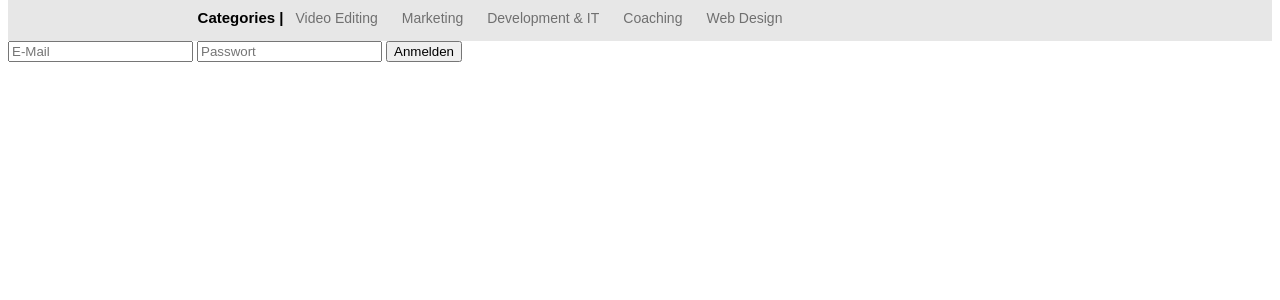
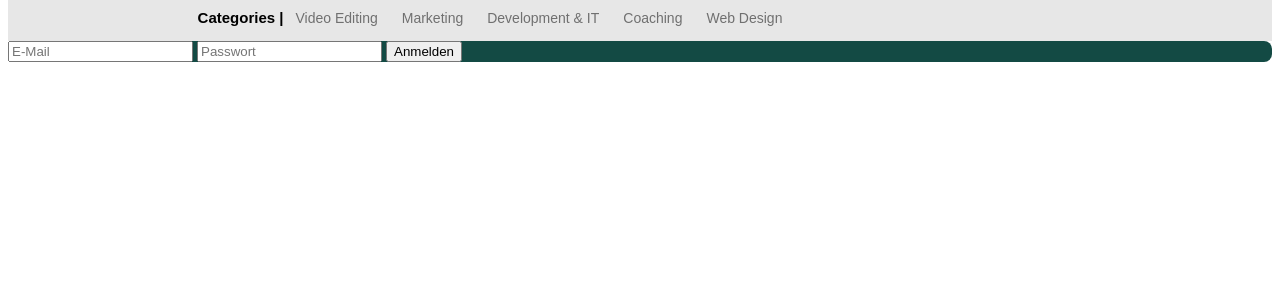
Before and after one commit to T0bmast4/ProjectTM, a PHP site: page /php/login.php in a window 1280 px wide. Shown: the part 66-366 px from the top of the page. Run offline with PHP 8.4, Linux system fonts and the light colour scheme; some libraries are stand-ins or nearby versions.

Commit message:
loginWindow

```diff
--- a/css/style.css
+++ b/css/style.css
@@ -292,3 +292,12 @@
     margin-top: -170px;
     margin-right: 200px;
 }
+
+.loginWindow{
+  background-color: #134a44;
+  border-radius: 8px;
+}
+
+.loginButto{
+  background-color: aquamarine;
+}
--- a/php/login.php
+++ b/php/login.php
@@ -61,11 +61,13 @@ try {
             <a href="#WebDesign">Web Design</a>
         </div>
 
-        <form action="login.php">
-            <input type="email" name="E-Mail" id="email" placeholder="E-Mail" required>
-            <input type="password" name="password" id="password" placeholder="Passwort" required>
-            <input type="submit" value="Anmelden">
-        </form>
+        <div class="loginWindow">
+            <form action="login.php">
+                <input type="email" name="E-Mail" id="email" placeholder="E-Mail" required>
+                <input type="password" name="password" id="password" placeholder="Passwort" required>
+                <input type="submit" value="Anmelden">
+            </form>
+        </div>
 </html>
 
 <?php
```
